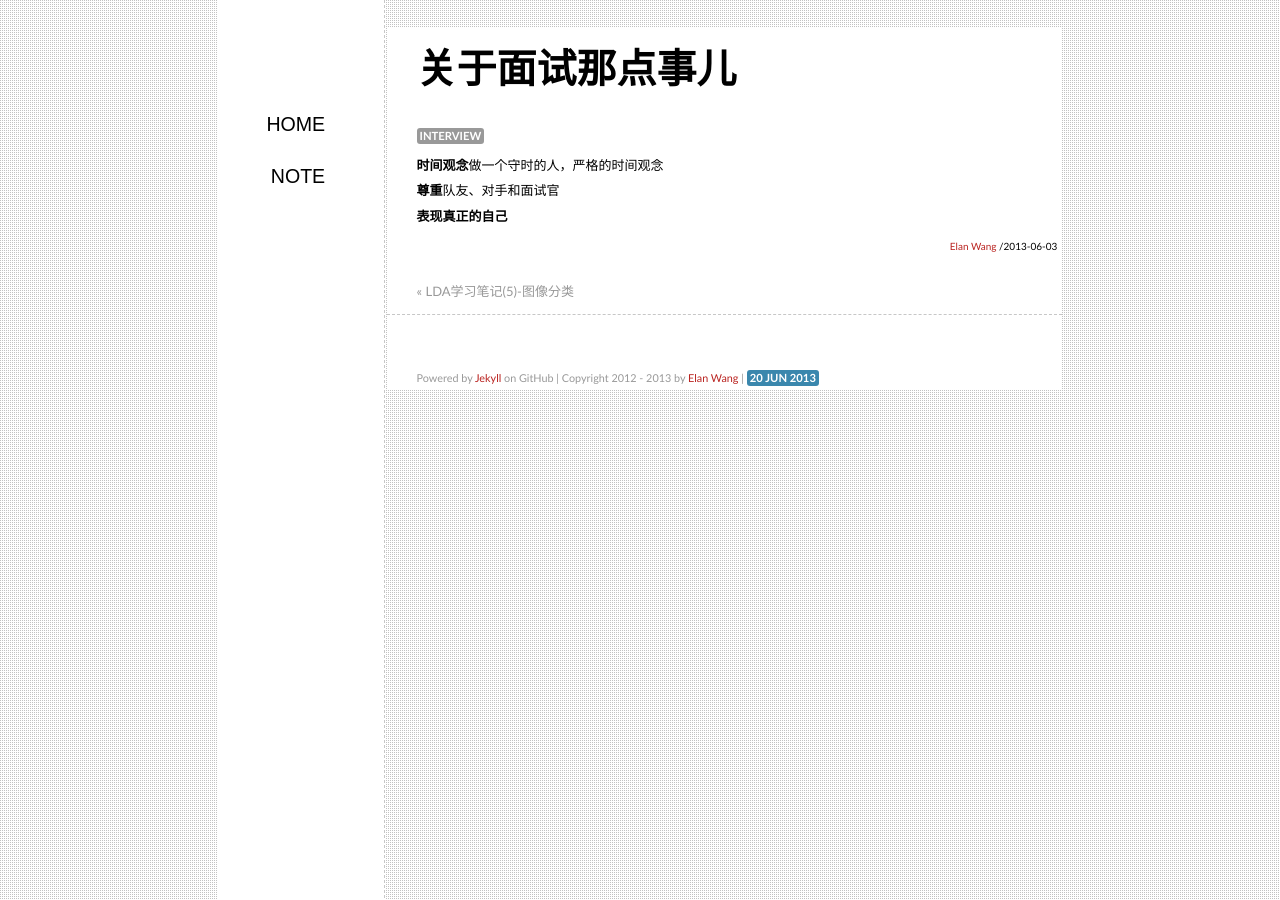
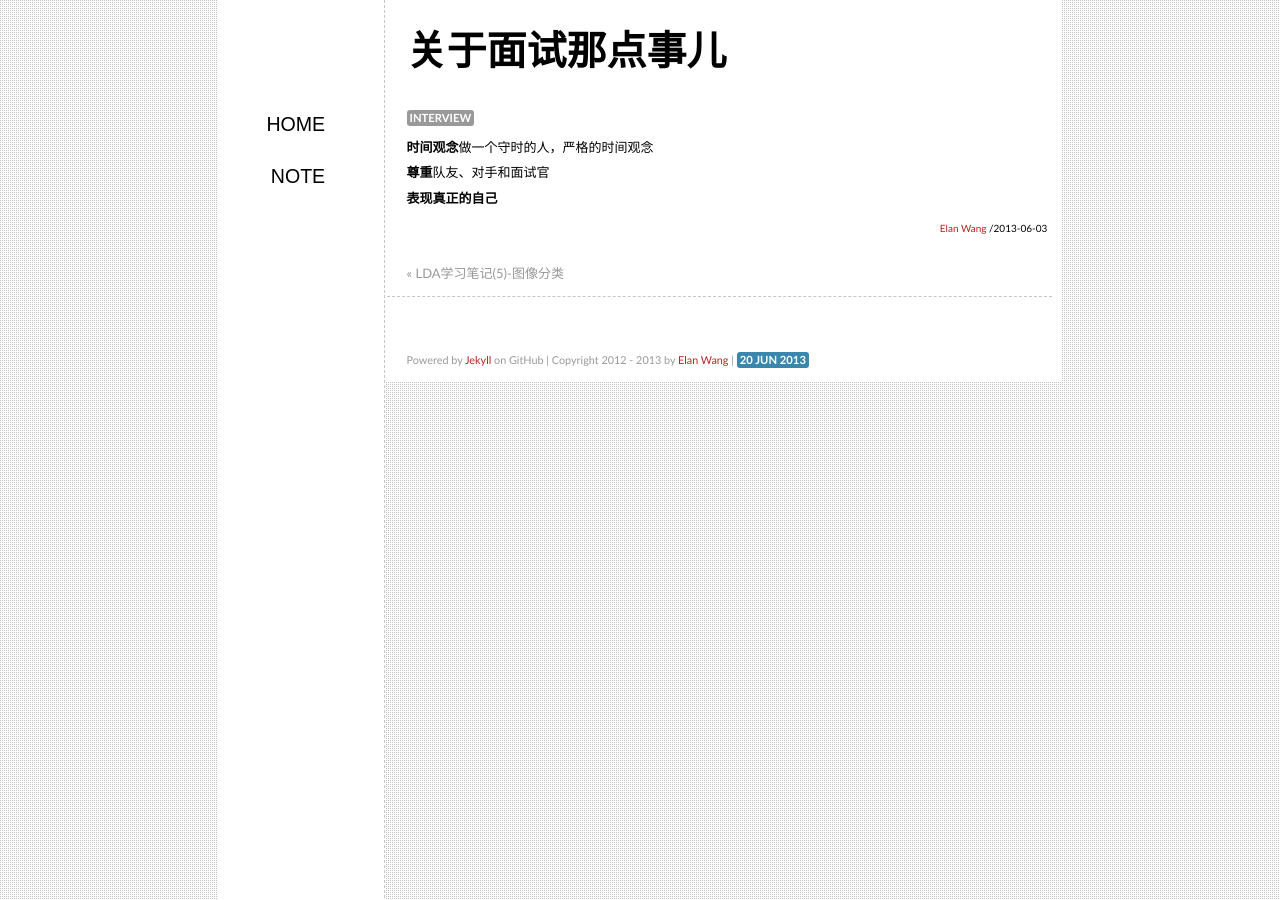
Before and after one commit to elan2wang/note, a Jekyll site: the page built from _posts/2013-06-03-interview-tips.md, in a window 1280 px wide. Built offline with Jekyll 4.4.1, drawn with Linux system fonts in a browser that asks for light colours; comment, search, counter and statistics services are not loaded.

Commit message:
edit background

```diff
--- a/style/note.css
+++ b/style/note.css
@@ -33,7 +33,7 @@ body {
 	height:auto;
 	width:80%;
 	float:right;
-	margin:2em auto;
+	padding:10px 10px 10px 0;
 	background-color:#ffffff;
 }
 
```
